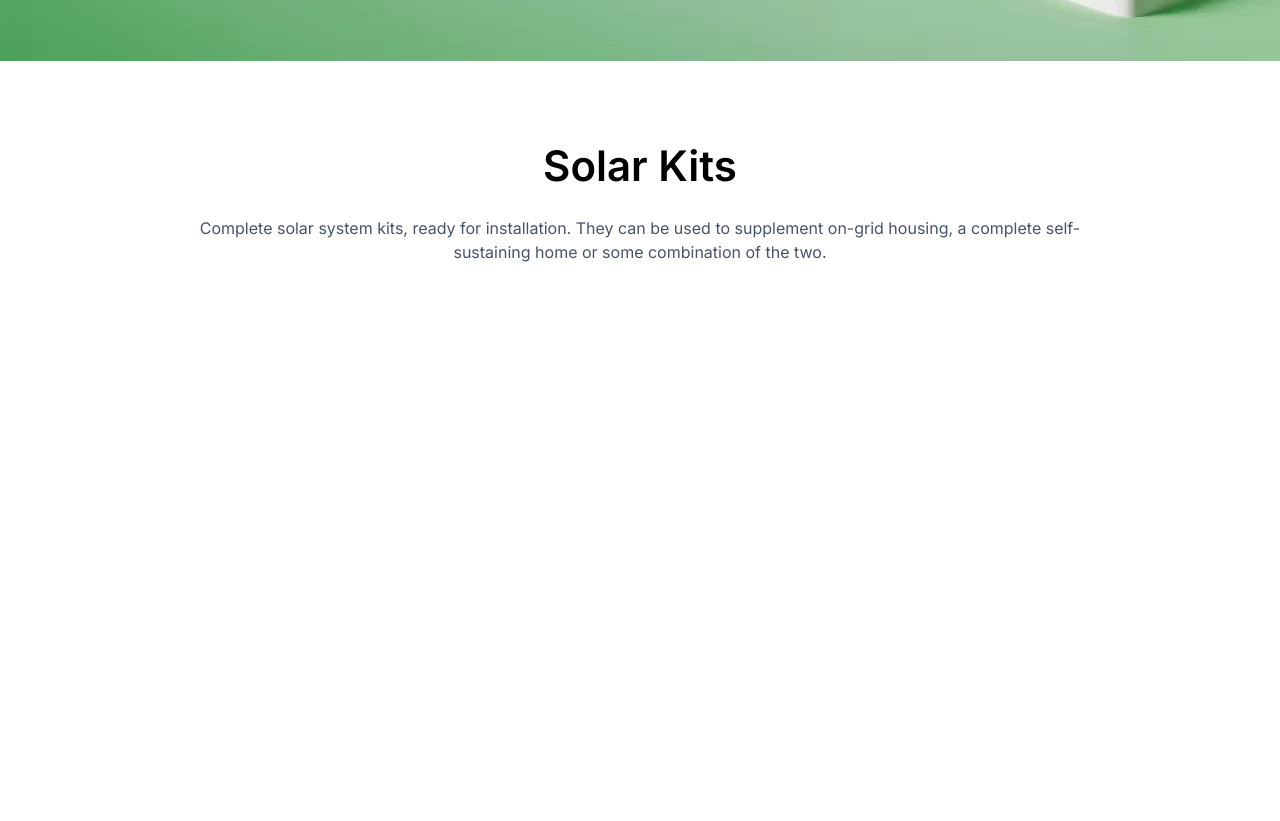
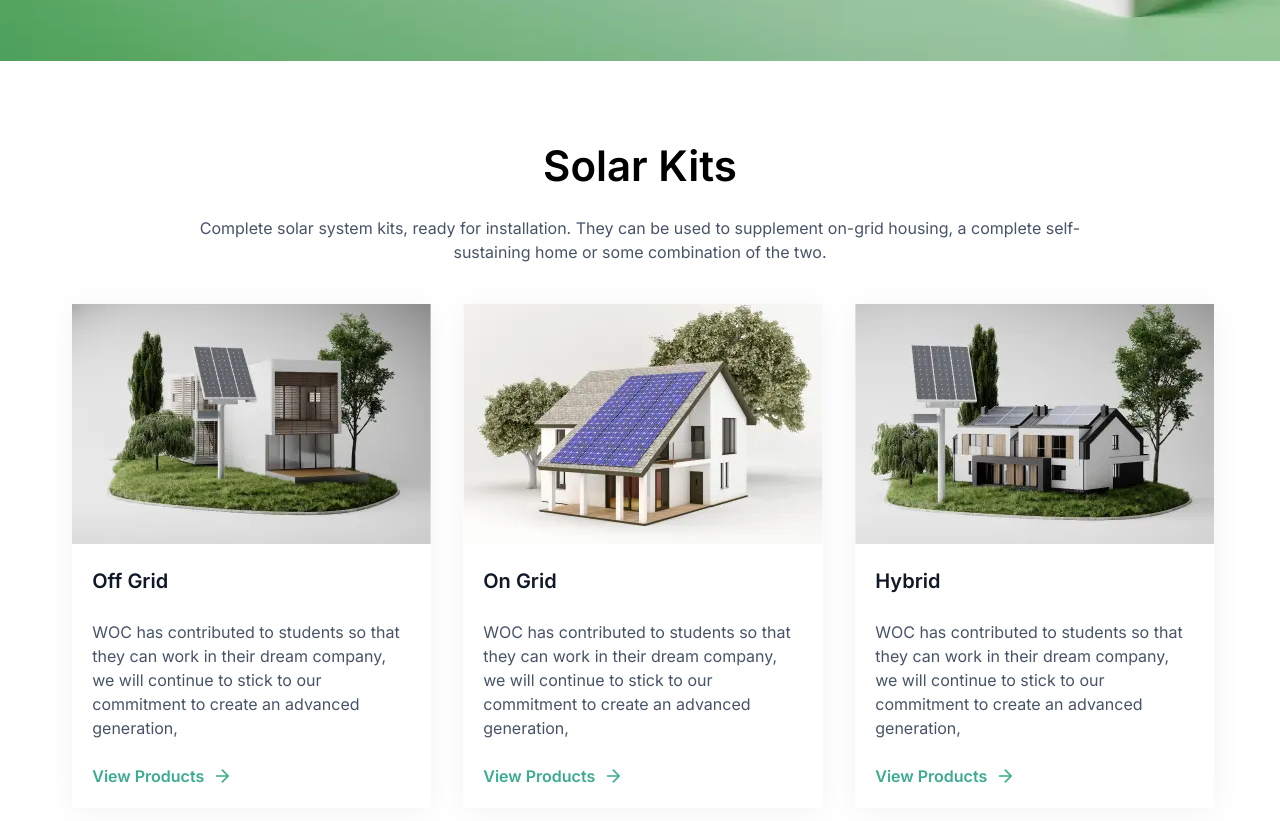
Before and after one commit to mohamedkbx/Web-Masters-Intern--Landing-page, a plain HTML site: page index.html in a window 1280 px wide. Shown: the part 1894-2715 px from the top of the page. Before the commit the page ends 2238 px from the top, so only its background shows below. Drawn offline with Linux system fonts and the light colour scheme; a web font is replaced by a local one.

Commit message:
feat: finish shop card structure + style

```diff
--- a/index.html
+++ b/index.html
@@ -135,6 +135,56 @@
             on-grid housing, a complete self-sustaining home or some combination of the two.
           </p>
         </div>
+        <div class="shop__kits">
+          <div class="shop__card">
+            <div class="card-img">
+              <img src="./images/img-3.webp" alt="Hybrid" class="card-img-1" />
+            </div>
+            <div class="card-desc">
+              <h4 class="card-category">Off Grid</h4>
+              <p class="card-description">
+                WOC has contributed to students so that they can work in their dream company, we
+                will continue to stick to our commitment to create an advanced generation,
+              </p>
+              <div class="card-view">
+                <a href="#" class="card__link">View Products</a>
+                <img src="./images/arrow-right.svg" alt="arrow right" />
+              </div>
+            </div>
+          </div>
+          <div class="shop__card">
+            <div class="card-img">
+              <img src="./images/img-2.webp" alt="Hybrid" class="card-img-2" />
+            </div>
+            <div class="card-desc">
+              <h4 class="card-category">On Grid</h4>
+              <p class="card-description">
+                WOC has contributed to students so that they can work in their dream company, we
+                will continue to stick to our commitment to create an advanced generation,
+              </p>
+              <div class="card-view">
+                <a href="#" class="card__link">View Products</a>
+                <img src="./images/arrow-right.svg" alt="arrow right" />
+              </div>
+            </div>
+          </div>
+          <div class="shop__card">
+            <div class="card-img">
+              <img src="./images/img-1.webp" alt="Hybrid" class="card-img-3" />
+            </div>
+            <div class="card-desc">
+              <h4 class="card-category">Hybrid</h4>
+              <p class="card-description">
+                WOC has contributed to students so that they can work in their dream company, we
+                will continue to stick to our commitment to create an advanced generation,
+              </p>
+              <div class="card-view">
+                <a href="#" class="card__link">View Products</a>
+                <img src="./images/arrow-right.svg" alt="arrow right" />
+              </div>
+            </div>
+          </div>
+        </div>
       </section>
       <!-- shop Section end   -->
     </main>
--- a/style/components/shop.css
+++ b/style/components/shop.css
@@ -1,3 +1,8 @@
+.shop {
+  display: flex;
+  flex-direction: column;
+  gap: 4rem;
+}
 .shop__text {
   text-align: center;
   width: 93.6rem;
@@ -15,3 +20,50 @@
   color: var(--color-text-gray);
   margin-top: 2.4rem;
 }
+.shop__kits {
+  display: grid;
+  grid-template-columns: 1fr 1fr 1fr;
+  gap: 3.2rem;
+}
+
+.shop__card {
+  box-shadow: 0px 4px 30px 0px #0000000d;
+}
+
+.card-desc {
+  padding: 2rem;
+  display: flex;
+  flex-direction: column;
+  gap: 2.4rem;
+}
+
+.card-category {
+  font-size: 2rem;
+  font-weight: 600;
+  line-height: 3rem;
+  text-align: left;
+  color: var(--color-black);
+}
+.card-description {
+  font-size: var(--font-size-2);
+  font-weight: 400;
+  line-height: 2.4rem;
+  text-align: left;
+  color: var(--color-text-gray);
+}
+.card-view {
+  display: flex;
+  align-items: center;
+  gap: 0.8rem;
+}
+.card__link {
+  font-size: var(--font-size-2);
+  font-weight: 600;
+  line-height: 2.4rem;
+  text-align: left;
+  color: var(--color-primary-dark);
+}
+
+.card__link:hover {
+  color: var(--color-link);
+}
--- a/style/variables.css
+++ b/style/variables.css
@@ -13,6 +13,7 @@
   --main-dark-blue: #002529;
   --color-logo-bg: #0b9586;
 
+  --color-link: #551a8b;
   --color-gray: #575757;
   --color-text-gray: #475467;
   --color-list: #84bd3a;
```
Also changed, not shown: images/arrow-right.svg (added), images/img-1.webp (renamed from images/solar-panels-meadow 2.webp), images/img-2.webp (renamed from images/solar-panels-meadow 2 (1).webp), images/img-3.webp (renamed from images/solar-panels-meadow 2 (2).webp).
